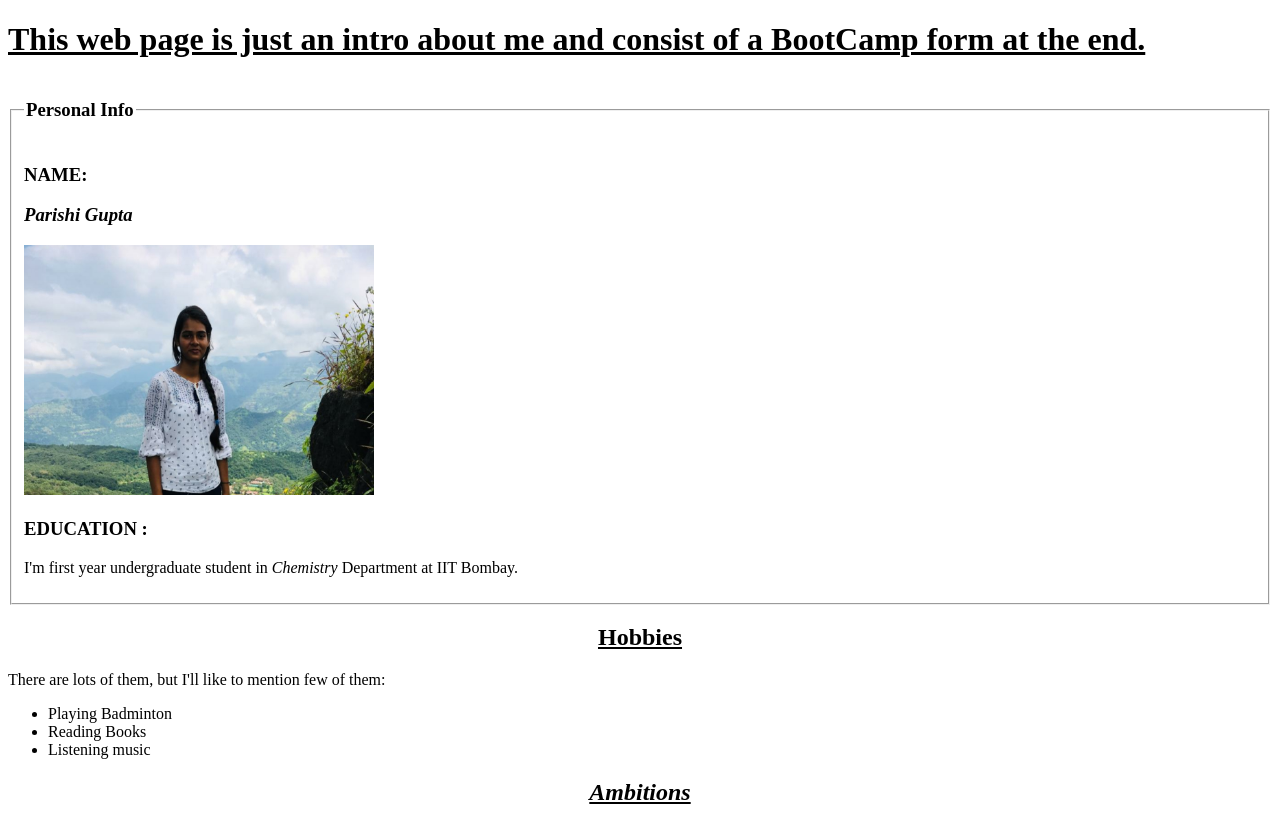
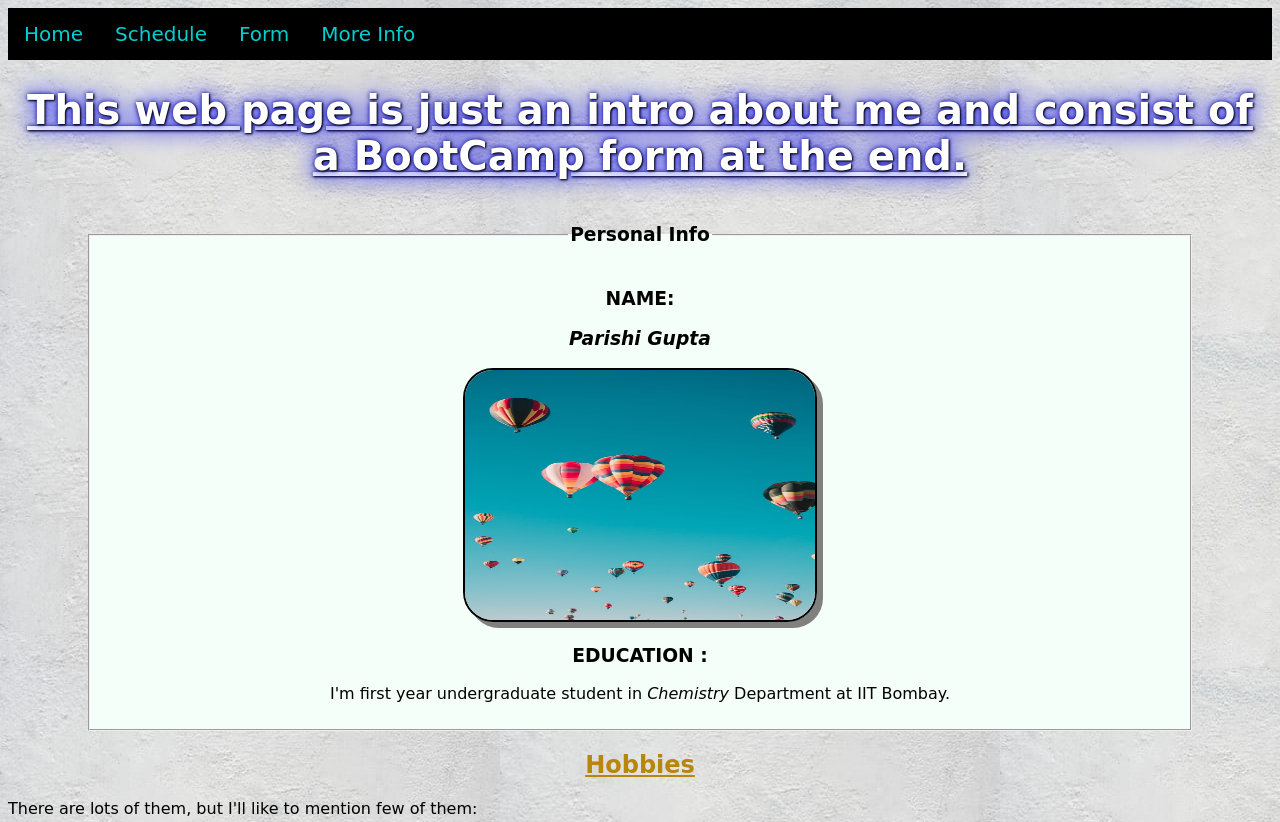
Before and after one commit to p489/19B030018_WEB_DEV, a plain HTML site: page index.html in a window 1280 px wide. Shown: the top 822 px of the page. Drawn offline with Linux system fonts and the light colour scheme; a web font is replaced by a local one.

Commit message:
added css

```diff
--- /dev/null
+++ b/first.css
@@ -0,0 +1,100 @@
+table {
+    border: 2px solid darkgreen;
+    font-size: large;
+    margin: 60px auto;
+
+
+}
+table caption{
+    font-size: larger;
+    font-weight: bold;
+}
+
+span h1{
+color:navy;
+font-family: 'Gill Sans', 'Gill Sans MT', Calibri, 'Trebuchet MS', sans-serif;
+text-align:center;
+font-size: 50px;
+}
+
+#about  {
+    text-align: center;
+    color: white;
+    text-shadow: 1px 1px 2px black, 0 0 25px blue, 0 0 5px darkblue;
+    font-size: 40px;
+
+}
+
+fieldset {
+    margin: 20px 80px;
+    padding: 20px auto;
+    text-align: center;
+    background-color: mintcream;
+}
+
+fieldset img{
+    border: 2px solid black;
+    border-radius:30px;
+}
+
+body{
+    background-image: url("images/background1.jfif");
+    height:100%;
+    font-family: 'Baloo Bhaina 2', cursive;
+}
+
+@media only screen and (max-width: 600px) {
+    body {
+      background-image: url("images/background2.jfif");
+      background-repeat: no-repeat;
+      background-size: cover;
+      height: 100%;
+    }
+  }
+
+#myimg img{
+
+    transition: width 1s, height 1s;
+    transition-timing-function: linear;
+    box-shadow: 6px 6px grey;
+}
+
+#myimg img:hover {
+    width: 300px;
+    height: 300px;
+    transform: rotate(360deg);
+
+  }
+
+button:hover{
+    box-shadow: 2px 2px blueviolet;
+}
+
+tr:hover{
+    background-color: darkgray;
+
+}
+
+th{
+    background-color: cornsilk;
+    padding: 3px;
+}
+a:link {
+    text-decoration: none;
+    color: darkturquoise;
+  }
+
+  a:visited {
+    text-decoration: none;
+    color: dodgerblue;
+  }
+
+  a:hover {
+    text-decoration: underline;
+    color: salmon;
+  }
+
+  a:active {
+    text-decoration: underline;
+    color: springgreen;
+  }
--- a/index.html
+++ b/index.html
@@ -5,31 +5,71 @@
     <meta charset="UTF-8">
     <meta name="viewport" content="width=device-width, initial-scale=1.0">
     <title>About me</title>
+    <link href="https://fonts.googleapis.com/css2?family=Baloo+Bhaina+2:wght@500&display=swap" rel="stylesheet">
+    <link rel="stylesheet" href="first.css">
 </head>
+<style>
+    .topnav {
+        background-color: black;
+        color: snow;
+        overflow: hidden;
+
+
+    }
+
+    .topnav a:hover {
+        background-color: #ddd;
+        color: black;
+    }
+
+    .topnav a {
+        float: left;
+        margin: 0px;
+        text-align: center;
+        padding: 14px 16px;
+        text-decoration: none;
+        font-size: 20px;
+
+    }
+</style>
 
 <body>
-    <div id="about">
-        <h1><u>This web page is just an intro about me and consist of a BootCamp form at the end.</u></h1>
+    <div class="topnav">
+
+        <a href="#none">Home</a>
+        <a href="#schedule">Schedule</a>
+        <a href="#form">Form</a>
+        <a href="#moreinfo">More Info</a>
+
     </div>
-    <fieldset>
+
+    <div>
+        <h1 id="about"><u>This web page is just an intro about me and consist of a BootCamp form at the end.</u></h1>
+    </div>
+    <fieldset id="info">
         <!--This is a legend, which is used for containing information which are interrelated to each other at one place.-->
         <legend>
             <h3>Personal Info</h3>
         </legend>
         <h3>NAME: </h3>
-        <p><i><h3>Parishi Gupta</h3></i></p>
-        <img src="images/myimage.jpeg" alt="here was a picture of me" width="350" height="250">
+        <p><i>
+                <h3>Parishi Gupta</h3>
+            </i>
+        </p>
+        <div id="myimg">
+            <img src="images/myimage.jfif" alt="here was a picture of me" width="350px" height="250px">
+        </div>
         <h3> EDUCATION :</h3>
         <p>I'm first year undergraduate student in <i>Chemistry</i> Department at IIT Bombay. </p>
     </fieldset>
-    <h2 style='text-align:center'><u>Hobbies</u></h2>
+    <h2 style='text-align:center; color:darkgoldenrod;'><u>Hobbies</u></h2>
     <p>There are lots of them, but I'll like to mention few of them:</p>
-    <ul>
+    <ul style="list-style-type: square;">
         <li>Playing Badminton</li>
         <li>Reading Books</li>
         <li>Listening music</li>
     </ul>
-    <h2 style='text-align:center'><i><u>Ambitions</u></i></h2>
+    <h2 style='text-align:center; color: darkmagenta;'><i><u>Ambitions</u></i></h2>
     <p>I don't have anything specific in my mind right now, previously I thought of becoming a <i>travel blogger </i> or
         <i> an astronaut.</i>
         But now I love exploring new fields that I find interesting .</p>
@@ -38,8 +78,9 @@
         me to my vision :)
     </p>
     <br>
-
-    <h1><u>BOOTCAMP FORM FOR LEARNER'S SPACE</u></h1>
+    <a name="form">
+        <h1 style="color:darkturquoise; text-align: center;"><u>BOOTCAMP FORM FOR LEARNER'S SPACE</u></h1>
+    </a>
     <form action="" method="POST">
         <fieldset>
             <legend style="text-align: center">
@@ -76,16 +117,25 @@
             </p>
             <button type="submit" onclick="alert('Cannot submit your form')">SUBMIT</button>
         </fieldset>
-
     </form>
 
-    <h1><u>Schedule</u></h1>
-    <table border ="2" cellpadding="50" width="100%" align="center">
+    <span>
+        <a name="schedule">
+            <h1><u>Schedule</u></h1>
+        </a>
+    </span>
+    <table border="2" cellpadding="35" width="50%" align="center">
         <caption>COURSE STRUCTURE</caption>
         <tr>
-            <th><h2>Course Name</h2></th>
-            <th><h2>Starting Date</h2></th>
-            <th><h2>Duration</h2></th>
+            <th>
+                <h2>Course Name</h2>
+            </th>
+            <th>
+                <h2>Starting Date</h2>
+            </th>
+            <th>
+                <h2>Duration</h2>
+            </th>
         </tr>
         <tr>
             <td>Web Development</td>
@@ -117,9 +167,13 @@
             <td>4 Weeks</td>
         </tr>
     </table>
- <footer><h3>For more information, please visit <a href="https://gymkhana.iitb.ac.in/~ugacademics/learnerspace_2020/index.php" target="_blank">
-    this link.</a> </h3></footer>
-
+    <a name="moreinfo">
+        <footer>
+            <h3>For more information, please visit <a
+                    href="https://gymkhana.iitb.ac.in/~ugacademics/learnerspace_2020/index.php" target="_blank">
+                    this link.</a> </h3>
+        </footer>
+    </a>
 
 
 
```
Also changed, not shown: images/background1.jfif (added), images/background2.jfif (added), images/myimage.jfif (added), images/myimage.jpeg (deleted).
